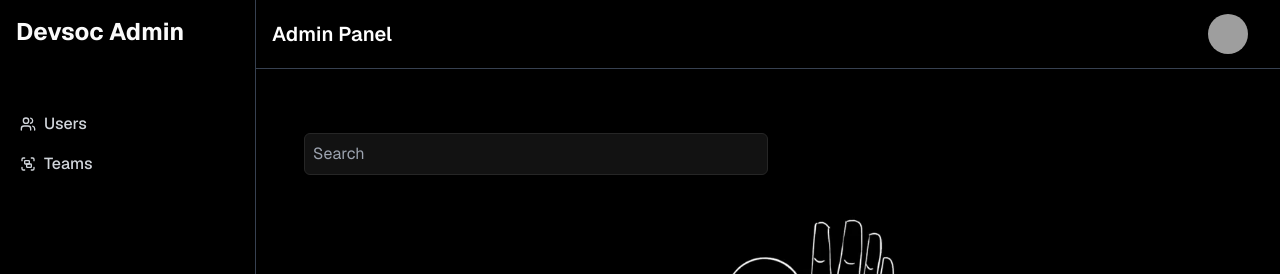
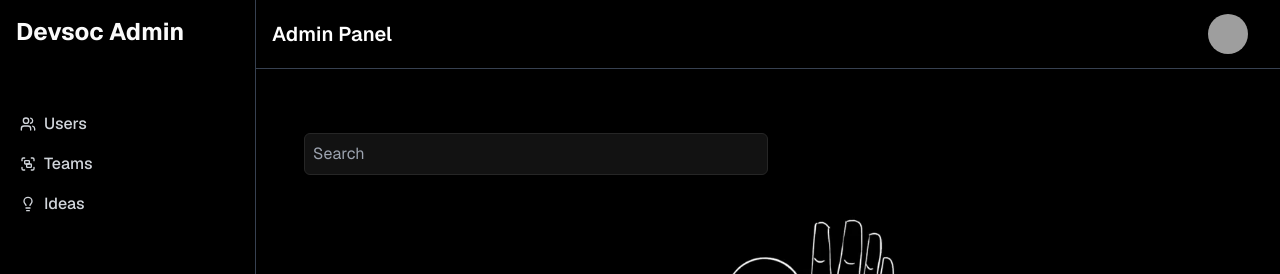
Before and after one commit to CodeChefVIT/devsoc-admin-25, a Next.js app: page /users in a window 1280 px wide. Shown: the top 274 px of the page. Built offline with nearby package versions, Linux system fonts and the light colour scheme; no server answers; grey boxes are pictures that could not be loaded.

Commit message:
feat:sibebar idea route

```diff
--- a/src/components/sidebar.tsx
+++ b/src/components/sidebar.tsx
@@ -1,13 +1,14 @@
 "use client"
 
+import { ScrollArea } from "@/components/ui/scroll-area";
+import { GroupIcon, Lightbulb, UsersIcon } from "lucide-react";
 import Link from "next/link";
-import { ScrollArea } from "@/components/ui/scroll-area";
-import { UsersIcon, GroupIcon, Search } from "lucide-react";
 
 export function Sidebar() {
   const navigation = [
     { name: "Users", href: "/users", icon: UsersIcon },
     { name: "Teams", href: "/teams", icon: GroupIcon },
+    { name: "Ideas", href: "/idea", icon: Lightbulb },
   ];
 
   return (
--- a/src/components/table/data-table-pagination.tsx
+++ b/src/components/table/data-table-pagination.tsx
@@ -1,9 +1,7 @@
 import { type Table } from "@tanstack/react-table"
 import {
   ChevronLeft,
-  ChevronRight,
-  ChevronsLeft,
-  ChevronsRight,
+  ChevronRight
 } from "lucide-react"
 
 import { Button } from "../ui/button"
```
